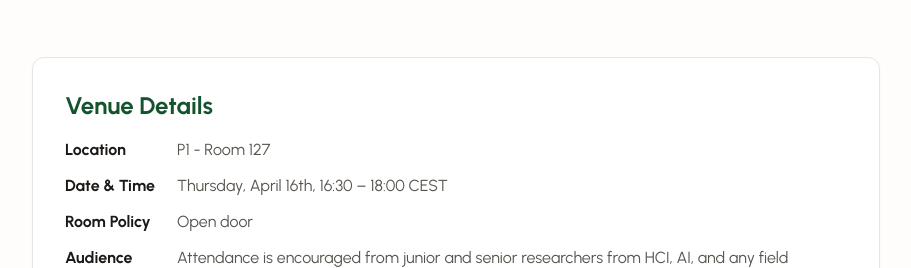
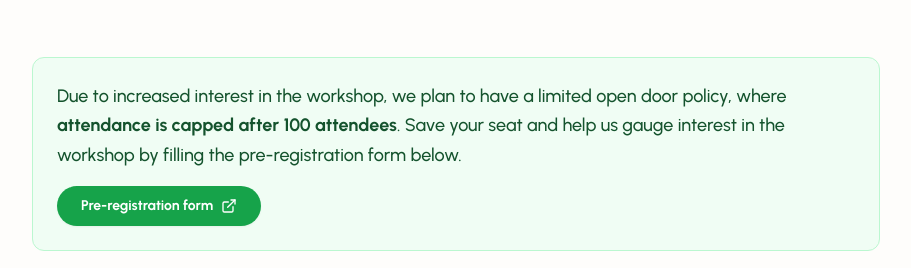
Before and after one commit to chi-star-workshop/chi-star-workshop.github.io, a website: page index.html in a window 1280 px wide. Shown: the part 684-952 px from the top of the page, without its empty margins (184-1095 px from the left). Drawn offline with nearby package versions, Linux system fonts and the light colour scheme.

Commit message:
updated with open door policy

```diff
--- a/index.html
+++ b/index.html
@@ -169,6 +169,15 @@
                 What does the future hold for how we read?
             </p>
         </header>
+
+        <!-- Interest Banner -->
+        <div class="bg-forest-50 border border-forest-200 rounded-xl p-6 my-8 not-prose">
+            <p class="text-forest-900 font-medium leading-relaxed mb-4 text-lg">Due to increased interest in the workshop, we plan to have a limited open door policy, where <strong>attendance is capped after 100 attendees</strong>. Save your seat and help us gauge interest in the workshop by filling the pre-registration form below.</p>
+            <a href="https://forms.gle/7XBKi6sd4gkt38r86" target="_blank" rel="noopener noreferrer" class="inline-flex items-center gap-2 bg-forest-600 hover:bg-forest-700 text-white font-bold py-2.5 px-6 rounded-full transition-colors shadow-sm text-sm">
+                Pre-registration form
+                <i data-lucide="external-link" class="w-4 h-4"></i>
+            </a>
+        </div>
 
         <!-- Venue Details Box -->
         <div class="bg-white border border-stone-200 rounded-xl p-8 my-8 not-prose shadow-sm">
```
